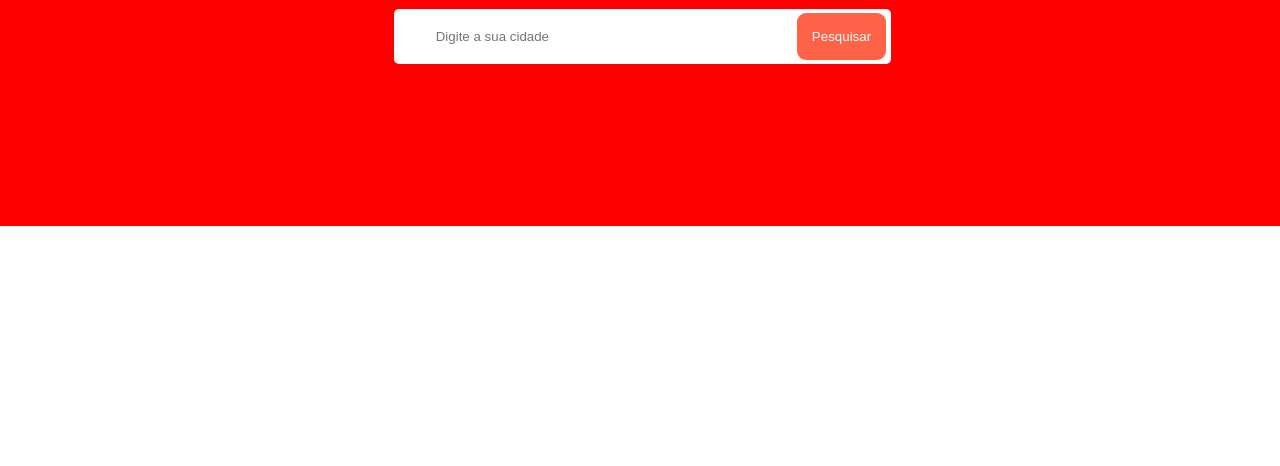
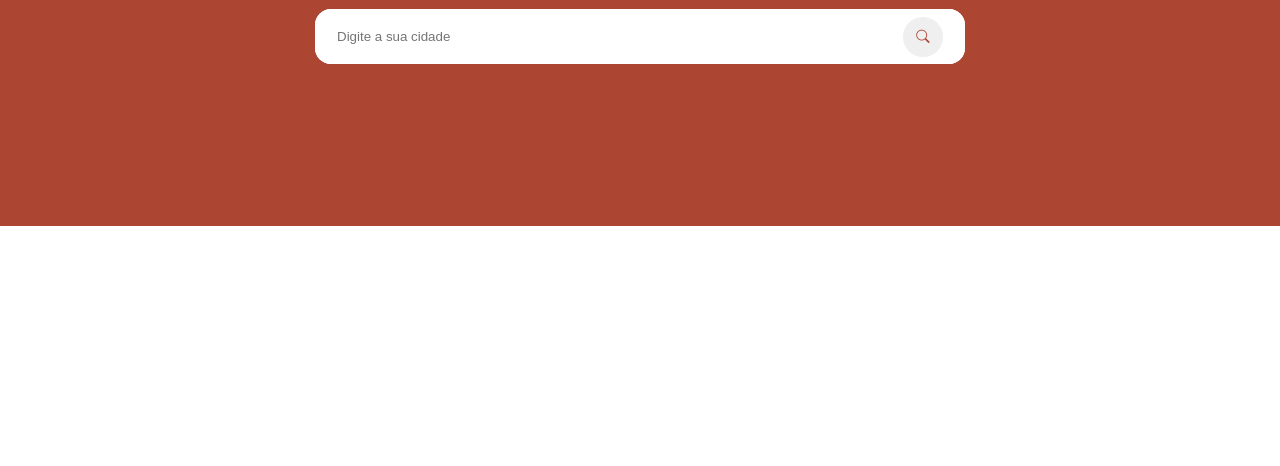
Before and after one commit to brendo-gomes-santana/PizzaMap, a plain HTML site: page site/index.html in a window 1280 px wide. Shown: the part 334-800 px from the top of the page. Drawn offline with nearby package versions, Linux system fonts and the light colour scheme.

Commit message:
Novo commit Moises
Organizando os arquivos

```diff
--- /dev/null
+++ b/site/css/inicio.css
@@ -0,0 +1,43 @@
+
+.input {
+    height: 560px;
+    background: var(--base--);
+    text-align: center;
+  }
+  h2{
+    font-family: var(--fontePrimary--);
+    font-size: 70px;
+    padding-top: 150px;
+    padding-bottom: 25px;
+  }
+
+  .inputBox{
+      position: relative;
+      display: flex;
+      align-items: center;
+      justify-content: center;
+      background-color: var(--branca--);
+      width: 650px;
+      height: 55px;
+      margin: 0 auto;
+      border-radius: 16px;
+      position: relative;
+  }
+  .inputBox > #pesquisa{
+      width: 100%;
+      height: 100%;
+      border-radius: 16px;
+      outline: none;
+      border: none;
+      padding: 12px 22px;
+  }
+  #buttonSearch{
+      position: absolute;
+      right: 22px;
+      top: auto;
+      width: 40px;
+      height: 40px;
+      border-radius: 50%;
+      border: none;
+      color: var(--base--);
+  }
--- a/site/css/style.css
+++ b/site/css/style.css
@@ -9,20 +9,10 @@
 nav {
 
 }
-.input {
-  height: 560px;
-  background: red;
-  text-align: center;
+
+/* variaveis de cores  */
+:root{
+    --fontePrimary--:'Exo 2', 'Roboto', sans-serif;
+    --branca--:#fff;
+    --base--:#ad4533;
 }
-h2{
-  font-family: 'Exo 2', 'Roboto', sans-serif;
-  font-size: 70px;
-  padding-top: 150px;
-  padding-bottom: 25px;
-}
-#pesquisa{
-  padding: 20px 310px 20px 10px;
-  text-align: center;
-  border-radius: 5px;
-  border: none;
-}
--- a/site/index.html
+++ b/site/index.html
@@ -3,7 +3,9 @@
 <head>
   <meta charset="UTF-8">
   <meta name="viewport" content="width=device-width, initial-scale=1.0">
+  <link rel="stylesheet" href="https://cdn.jsdelivr.net/npm/bootstrap-icons@1.10.5/font/bootstrap-icons.css">
   <link rel="stylesheet" href="css/style.css">
+  <link rel="stylesheet" href="css/inicio.css">
   <title>Pizza Map | Home </title>
 </head>
 <body>
@@ -11,8 +13,10 @@
     <header>
       <div class="input">
         <h2>Encontre a pizzaria <br> mais proxima!</h2>
-        <input id="pesquisa" type="text" placeholder="Digite a sua cidade">
-        <button style="padding: 16px 15px; border: none; border-radius: 9px; margin-left: -98px; background: tomato; color: white;" type="button">Pesquisar</button>
+        <div class="inputBox">
+          <input id="pesquisa" type="text" placeholder="Digite a sua cidade">
+          <button type="button" id="buttonSearch"><i class="bi bi-search"></i></button>
+        </div>
       </div>
     </header>
   </div>
```
